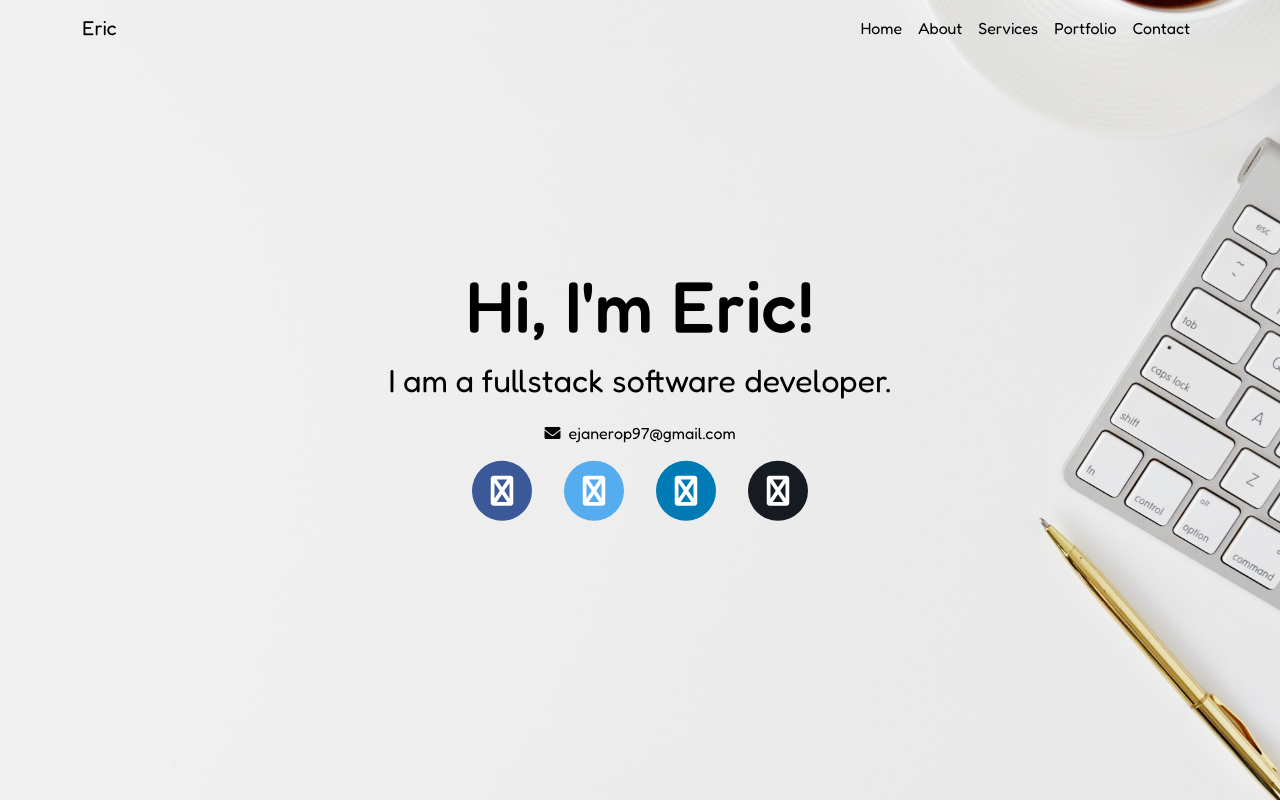
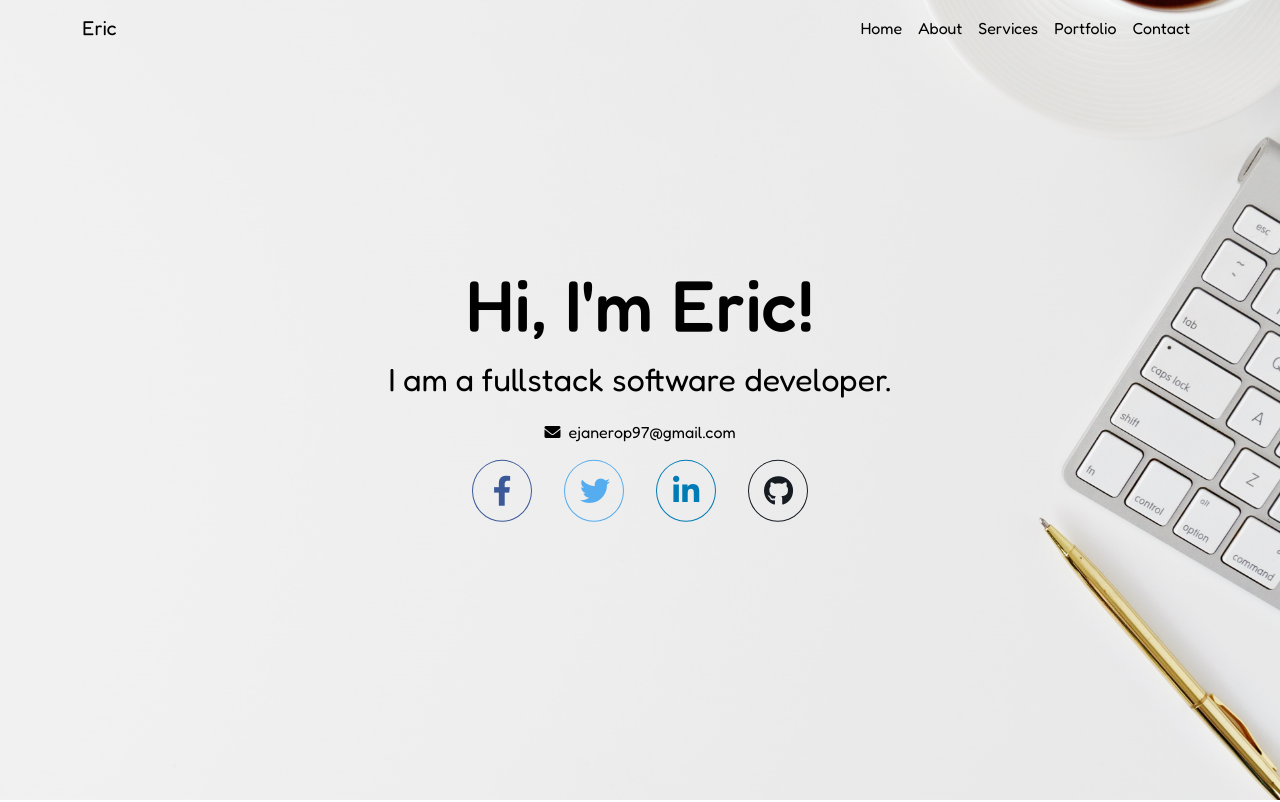
Before and after one commit to ejanerop/portfolio, an Angular app: page / in a window 1280 px wide. Shown: the top 802 px of the page. Built offline with nearby package versions, Linux system fonts and the light colour scheme.

Commit message:
Added social buttons in hero component

```diff
--- a/src/app/components/hero/hero.component.html
+++ b/src/app/components/hero/hero.component.html
@@ -10,22 +10,22 @@
             target="_blank"
             tar
             href="https://www.facebook.com/profile.php?id=100009854975845"
-            class="fa fa-facebook"
+            class="fab fa-facebook-f"
           ></a>
           <a
             target="_blank"
             href="https://twitter.com/eric_j_p_"
-            class="fa fa-twitter"
+            class="fab fa-twitter"
           ></a>
           <a
             target="_blank"
             href="https://www.linkedin.com/in/eric-janero/"
-            class="fa fa-linkedin"
+            class="fab fa-linkedin-in"
           ></a>
           <a
             target="_blank"
             href="https://github.com/ejanerop"
-            class="fa fa-github"
+            class="fab fa-github"
           ></a>
         </div>
       </div>
--- a/src/app/components/hero/hero.component.scss
+++ b/src/app/components/hero/hero.component.scss
@@ -31,7 +31,7 @@
 }
 
 /* Style all font awesome icons */
-.fa:not(.fa-envelope) {
+.fab:not(.fa-envelope) {
   padding: 15px;
   font-size: 30px;
   width: 60px;
@@ -39,29 +39,40 @@
   text-align: center;
   text-decoration: none;
   border-radius: 50%;
-
-  &:hover {
-    opacity: 0.7;
-  }
 }
 
 /* Set a specific color for each brand */
 
 /* Facebook */
-.fa-facebook {
+.fa-facebook-f {
+  color: #3b5998;
+  border: 1px solid #3b5998;
+
+  &:hover {
     background: #3b5998;
     color: white;
+  }
 }
 
 /* Twitter */
 .fa-twitter {
+  color: #55acee;
+  border: 1px solid #55acee;
+
+  &:hover {
     background: #55acee;
     color: white;
   }
+}
 
-.fa-linkedin {
+.fa-linkedin-in {
+  color: #007bb5;
+  border: 1px solid #007bb5;
+
+  &:hover {
     background: #007bb5;
     color: white;
+  }
 }
 
 .fa-instagram {
@@ -70,6 +81,11 @@
 }
 
 .fa-github {
+  color: #161b22;
+  border: 1px solid #161b22;
+
+  &:hover {
     background: #161b22;
     color: white;
   }
+}
```
Lines whose indentation alone changed are shown as unchanged.
